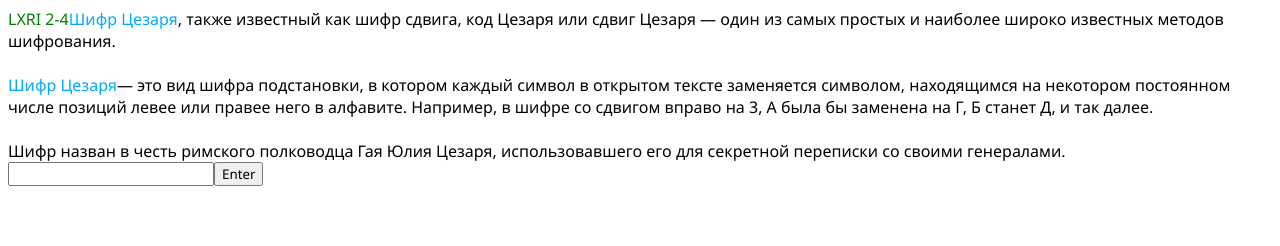
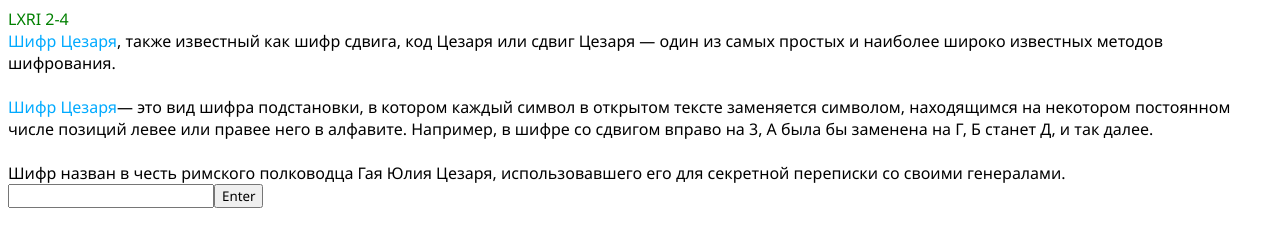
Before and after one commit to Leftin/quest, a plain HTML site: page index.html in a window 1280 px wide. Drawn offline with Linux system fonts and the light colour scheme.

Commit message:
Text correct

```diff
--- a/index.html
+++ b/index.html
@@ -8,7 +8,7 @@
 		<title>LXRI 2-4</title>
 	</head>
 	<body>
-		<div style="float:left;" class="two">LXRI 2-4</div>
+		<div style="float:left;" class="two">LXRI 2-4</div><br>
 		<div style='float:left;' class="green">Шифр Цезаря</div>, также известный 	как шифр сдвига, код Цезаря или сдвиг Цезаря — один из самых простых и наиболее широко известных методов шифрования.
 		<br>
 		<br>
```
